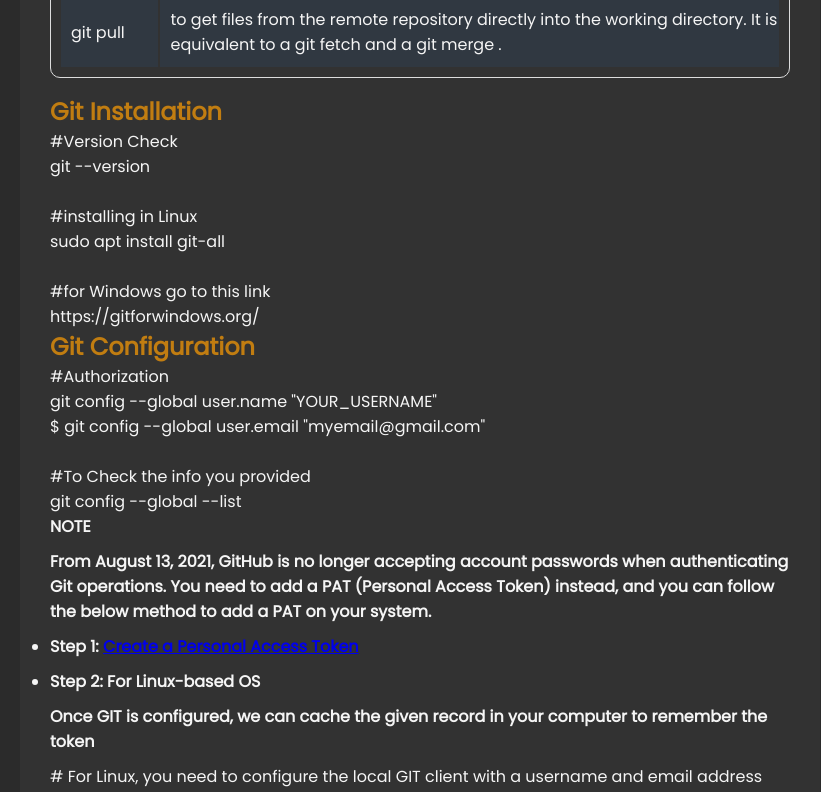
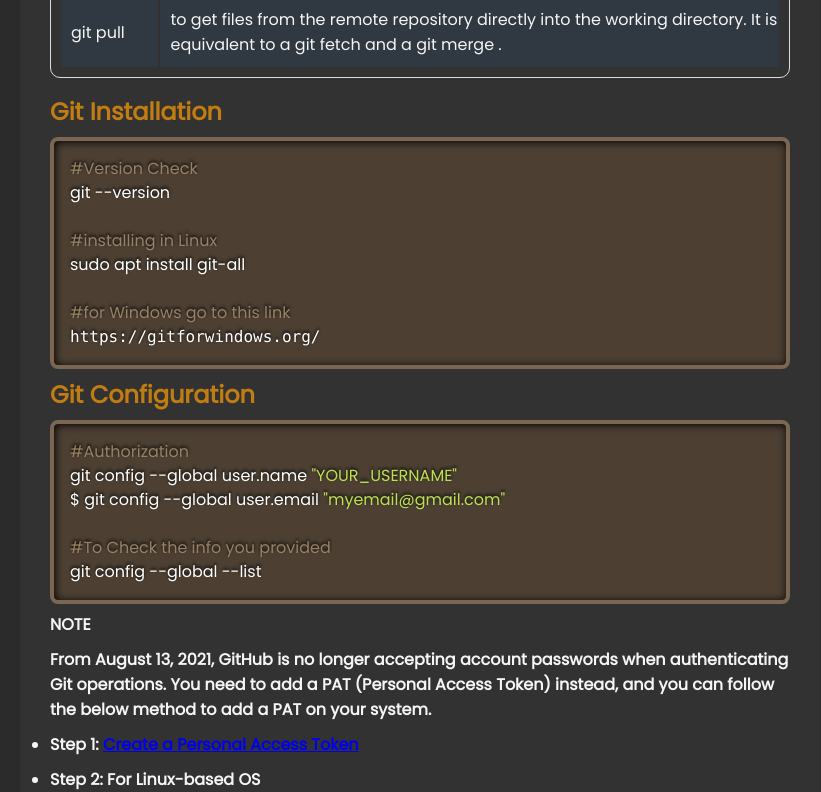
Before and after one commit to satishkarki/blog, a React (Create React App) app: page /post/1633060800 in a window 1280 px wide. Shown: the part 1500-2292 px from the top of the page, without its empty margins (220-1041 px from the left). Built offline with nearby package versions, Linux system fonts and the light colour scheme; a web font is replaced by a local one.

Commit message:
Syntax Highlight Added, Next Step is to find a suitable theme from syntax highlight

```diff
--- a/package.json
+++ b/package.json
@@ -16,6 +16,7 @@
     "react-markdown": "^7.0.1",
     "react-router-dom": "^5.3.0",
     "react-scripts": "4.0.3",
+    "react-syntax-highlighter": "^15.4.4",
     "react-vertical-timeline-component": "^3.3.3",
     "remark-gfm": "^3.0.0",
     "typed.js": "^2.0.12",
--- a/src/components/SinglePost.js
+++ b/src/components/SinglePost.js
@@ -5,6 +5,9 @@
 import remarkGfm from 'remark-gfm';
 import "../style/SinglePost.css";
 import Footer from "./Footer";
+
+import {Prism as SyntaxHighlighter} from 'react-syntax-highlighter'
+import {dark} from 'react-syntax-highlighter/dist/esm/styles/prism'
 
 
 const SinglePost=(props)=>{
@@ -43,7 +46,26 @@
                 <hr/>
             </div>
             <div className="SinglePostContent">
-                <ReactMarkdown children={fetchedPost.content} remarkPlugins={[remarkGfm]}  />
+                <ReactMarkdown children={fetchedPost.content} remarkPlugins={[remarkGfm]}
+                components={{
+                code({node,inline,className,children, ...props}){
+                    const match =/language-(\w+)/.exec(className || '')
+                    return !inline && match? (
+                        <SyntaxHighlighter
+                            children={String(children).replace(/\n$/, '')}
+                            style={dark}
+                            language={match[1]}
+                            PreTag="div"
+                            {...props}
+                        />
+                    ):(
+                        <code className={className}{...props}>
+                            {children}
+                        </code>
+                    )
+                }
+                }}
+                  />
             </div>
         </div>
         <Footer/>
```
Also changed, not shown: 1 other file (tests, documents, lock files or other folders).
